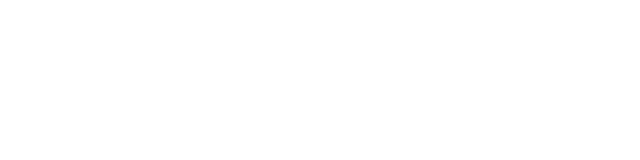
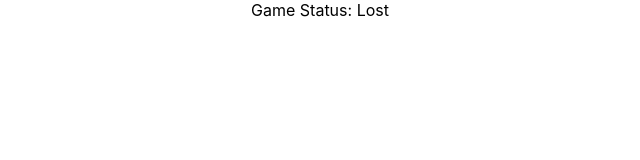
Before and after one commit to panglat/-code-challenge-minesweeper, a React (Create React App) app: page /board in a window 1280 px wide. Shown: the top 160 px of the page, without its empty margins (320-960 px from the left). Built offline with nearby package versions, Linux system fonts and the light colour scheme.

Commit message:
Add new components

```diff
--- a/src/business/Game/selectors.ts
+++ b/src/business/Game/selectors.ts
@@ -4,3 +4,4 @@
   state.minesweeper.game?.options;
 export const boardSelector = (state: RootState) =>
   state.minesweeper.game?.board;
+export const gameStatus = (state: RootState) => state.minesweeper.game?.status;
--- a/src/components/App/index.tsx
+++ b/src/components/App/index.tsx
@@ -1,15 +1,15 @@
 import React from 'react';
 import { BrowserRouter as Router, Switch, Route } from 'react-router-dom';
 import './styles.scss';
-import Board from '../app-components/Board';
 import Home from '../app-components/Home';
+import GameBoard from '../app-components/GameBoard';
 
 const App: React.FC = () => {
   return (
     <Router>
       <Switch>
         <Route path="/board">
-          <Board />
+          <GameBoard />
         </Route>
         <Route path="/">
           <Home />
--- /dev/null
+++ b/src/components/app-components/GameBoard/index.tsx
@@ -0,0 +1,15 @@
+import React from 'react';
+import './styles.scss';
+import Board from '../Board';
+import GameStatus from '../GameStatus';
+
+function GameBoard() {
+  return (
+    <div className="game-board">
+      <Board />
+      <GameStatus />
+    </div>
+  );
+}
+
+export default GameBoard;
--- /dev/null
+++ b/src/components/app-components/GameBoard/styles.scss
@@ -0,0 +1,3 @@
+.game-board {
+  text-align: center;
+}
--- /dev/null
+++ b/src/components/app-components/GameStatus/index.tsx
@@ -0,0 +1,23 @@
+import React from 'react';
+import './styles.scss';
+import { useSelector } from 'react-redux';
+import { gameStatus as gameStatusSelector } from '../../../business/Game/selectors';
+import GameStatusEnum from '../../../models/GameStatus';
+
+const GameStatus: React.FC = () => {
+  const gameStatus = useSelector(gameStatusSelector);
+  return (
+    <div className="game-status">
+      <span>
+        Game Status:{' '}
+        {gameStatus === GameStatusEnum.Playing
+          ? 'Playing'
+          : gameStatus === GameStatusEnum.Won
+          ? 'Won'
+          : 'Lost'}{' '}
+      </span>
+    </div>
+  );
+};
+
+export default GameStatus;
--- /dev/null
+++ b/src/components/app-components/GameStatus/styles.scss
@@ -0,0 +1,3 @@
+.game-status {
+  text-align: center;
+}
```
Also changed, not shown: 2 other files (tests, documents, lock files or other folders).
